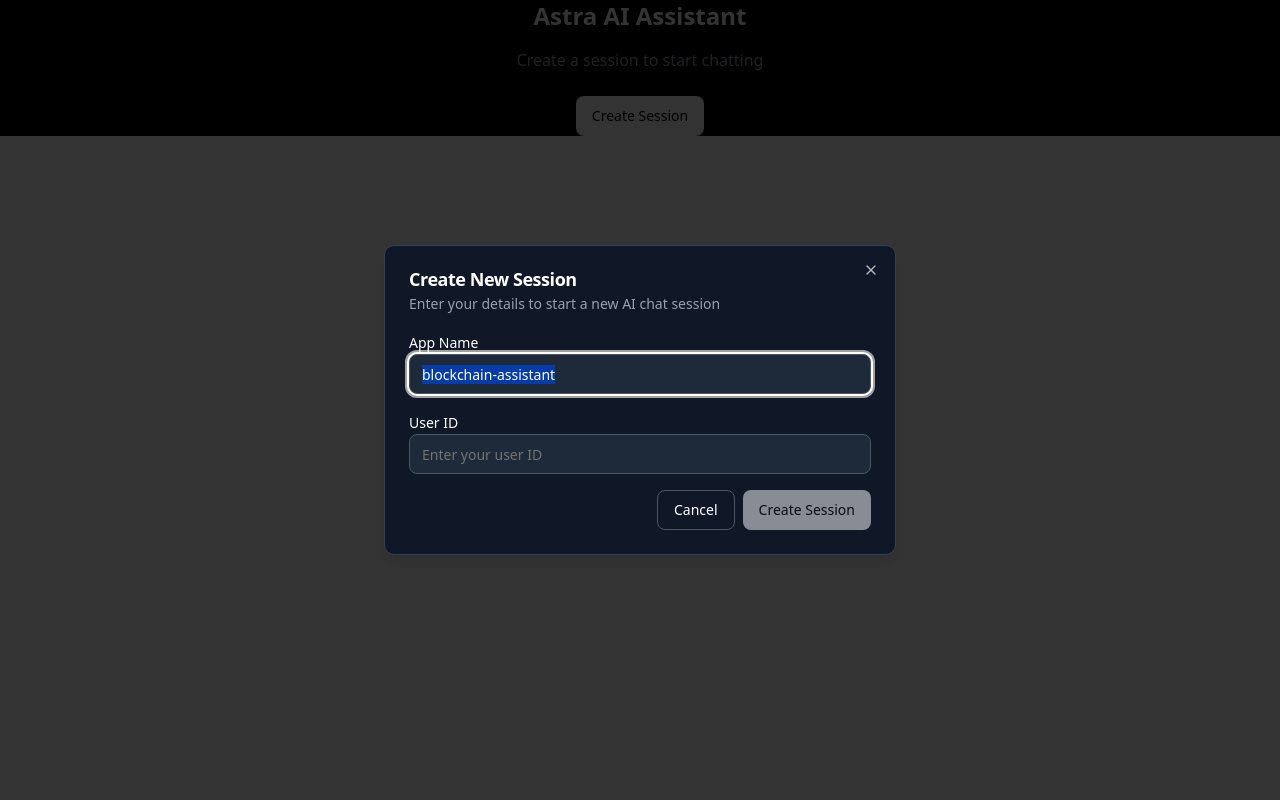
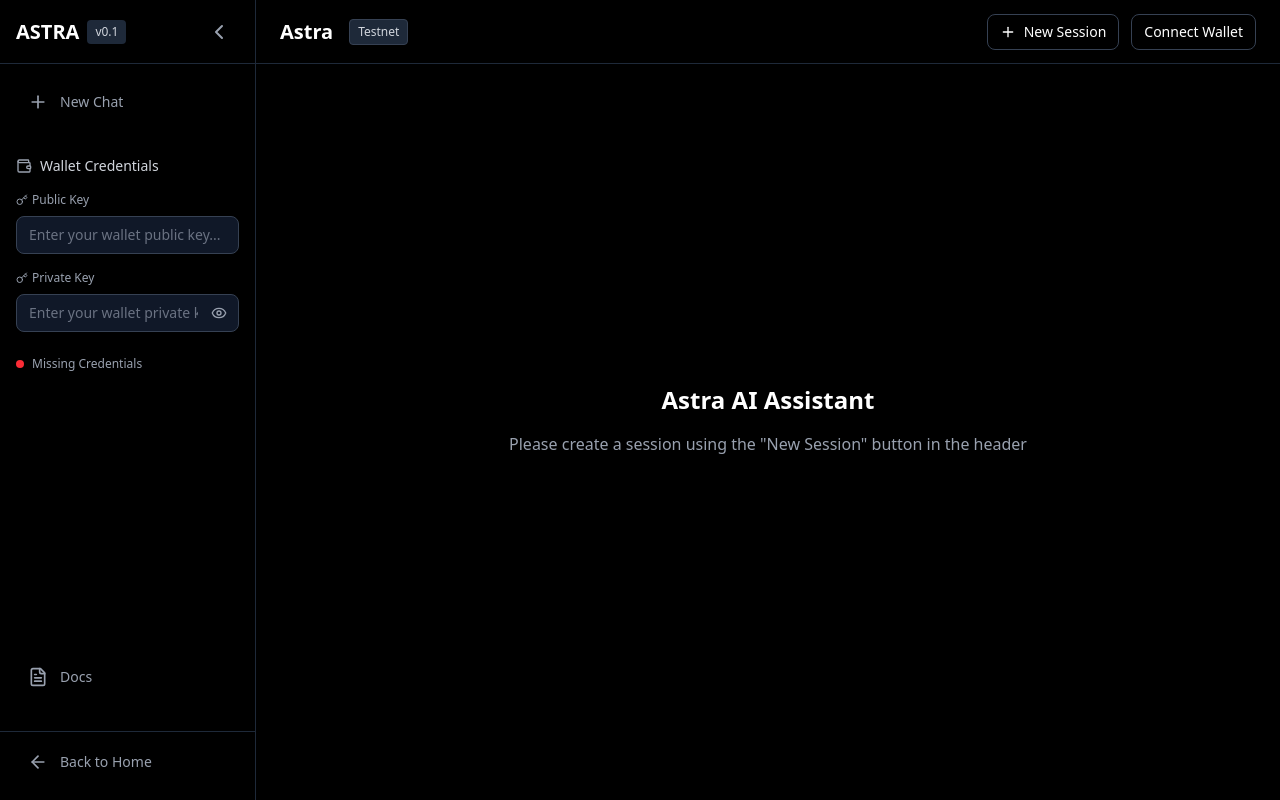
Before and after one commit to Spydiecy/Zap_Okx, a Next.js app in the folder frontend/: page /ai-chat in a window 1280 px wide. Built offline with nearby package versions, Linux system fonts and the light colour scheme.

Commit message:
fixed ai-chat route, with updated ui/ux and custom pub., pvt. keys working

```diff
--- /dev/null
+++ b/frontend/app/ai-chat/layout.tsx
@@ -0,0 +1,111 @@
+"use client"
+
+import { useState, useEffect } from "react"
+import { DashboardSidebar } from "@/components/dashboard/sidebar"
+import { Button } from "@/components/ui/button"
+import { SessionModal } from "@/components/session-modal"
+import { Plus } from "lucide-react"
+import { cn } from "@/lib/utils"
+
+export default function AiChatLayout({
+  children,
+}: Readonly<{
+  children: React.ReactNode
+}>) {
+  const [sidebarOpen, setSidebarOpen] = useState(true)
+  const [mounted, setMounted] = useState(false)
+  const [showSessionModal, setShowSessionModal] = useState(false)
+  const [sessionId, setSessionId] = useState<string | null>(null)
+  const [userId, setUserId] = useState<string>("")
+  const [appName, setAppName] = useState<string>("")
+
+  useEffect(() => {
+    setMounted(true)
+
+    // Load session data from localStorage
+    const storedSessionId = localStorage.getItem("sessionId")
+    const storedUserId = localStorage.getItem("userId")
+    const storedAppName = localStorage.getItem("appName")
+
+    if (storedSessionId) setSessionId(storedSessionId)
+    if (storedUserId) setUserId(storedUserId)
+    if (storedAppName) setAppName(storedAppName)
+  }, [])
+
+  const handleNewSession = () => {
+    setShowSessionModal(true)
+  }
+
+  const handleSessionCreated = (newSessionId: string, newUserId: string) => {
+    setSessionId(newSessionId)
+    setUserId(newUserId)
+    setAppName(localStorage.getItem("appName") || "astra-assistant")
+
+    // Trigger a custom event to notify the AI chat page to reset
+    window.dispatchEvent(new CustomEvent('newSessionCreated', {
+      detail: { sessionId: newSessionId, userId: newUserId }
+    }))
+
+    // Reload the page to reset the chat
+    window.location.reload()
+  }
+
+  if (!mounted) return null
+
+  return (
+    <div className="h-screen bg-black text-white flex overflow-hidden">
+      {/* Sidebar */}
+      <DashboardSidebar open={sidebarOpen} setOpen={setSidebarOpen} />
+
+      {/* Main Content */}
+      <div className={cn(
+        "flex-1 flex flex-col transition-all duration-300",
+        sidebarOpen ? "ml-64" : "ml-20"
+      )}>
+        {/* Top Header */}
+        <header className="h-16 border-b border-gray-800 flex items-center justify-between px-6 bg-black/90 backdrop-blur-sm">
+          <div className="flex items-center space-x-4">
+            <h1 className="text-xl font-bold">Astra</h1>
+            <span className="text-xs bg-gray-800 text-gray-300 px-2 py-1 rounded border border-gray-700">
+              Testnet
+            </span>
+          </div>
+
+          <div className="flex items-center space-x-3">
+            <Button
+              onClick={handleNewSession}
+              variant="outline"
+              size="sm"
+              className="border-gray-700 bg-transparent text-white hover:bg-gray-800 flex items-center gap-2"
+            >
+              <Plus className="w-4 h-4" />
+              New Session
+            </Button>
+            <Button
+              variant="outline"
+              size="sm"
+              className="border-gray-700 bg-transparent text-white hover:bg-gray-800"
+            >
+              Connect Wallet
+            </Button>
+          </div>
+        </header>
+
+        {/* Chat Content */}
+        <main className="flex-1 overflow-hidden">
+          {children}
+        </main>
+      </div>
+
+      {/* Session Modal */}
+      <SessionModal
+        isOpen={showSessionModal}
+        onClose={() => setShowSessionModal(false)}
+        onSessionCreated={handleSessionCreated}
+        currentSessionId={sessionId}
+        currentUserId={userId}
+        currentAppName={appName}
+      />
+    </div>
+  )
+}
--- a/frontend/app/ai-chat/page.tsx
+++ b/frontend/app/ai-chat/page.tsx
@@ -5,7 +5,6 @@ import { Button } from "@/components/ui/button"
 import { Input } from "@/components/ui/input"
 import { Paperclip, Send, Bot, User, Plus, Zap, ImageIcon } from "lucide-react"
 import { cn } from "@/lib/utils"
-import { SessionModal } from "@/components/session-modal"
 import { uploadFileToIPFS } from "@/lib/pinata"
 import { useCredentials } from "@/contexts/CredentialsContext"
 
@@ -38,7 +37,6 @@ export default function AstraChatPage() {
   const [userId, setUserId] = useState<string>("")
   const [appName, setAppName] = useState<string>("")
   const [uploadedFiles, setUploadedFiles] = useState<FileUpload[]>([])
-  const [showSessionModal, setShowSessionModal] = useState(false)
 
   // Get credentials from context
   const { publicKey, privateKey, hasCredentials, isConfirmed } = useCredentials()
@@ -92,8 +90,23 @@ export default function AstraChatPage() {
       setUserId(storedUserId)
       setAppName(storedAppName)
       initializeChat()
-    } else {
-      setShowSessionModal(true)
+    }
+
+    // Listen for new session events from the layout
+    const handleNewSession = (event: CustomEvent) => {
+      console.log('New session created:', event.detail)
+      const { sessionId: newSessionId, userId: newUserId } = event.detail
+      setSessionId(newSessionId)
+      setUserId(newUserId)
+      setAppName(localStorage.getItem("appName") || "astra-assistant")
+      setMessages([]) // Clear existing messages
+      initializeChat()
+    }
+
+    window.addEventListener('newSessionCreated', handleNewSession as EventListener)
+
+    return () => {
+      window.removeEventListener('newSessionCreated', handleNewSession as EventListener)
     }
   }, [])
 
@@ -114,13 +127,6 @@ export default function AstraChatPage() {
         timestamp: Date.now(),
       },
     ])
-  }
-
-  const handleSessionCreated = (newSessionId: string, newUserId: string) => {
-    setSessionId(newSessionId)
-    setUserId(newUserId)
-    setAppName(localStorage.getItem("appName") || "astra-assistant")
-    initializeChat()
   }
 
   const handleFileUpload = (event: React.ChangeEvent<HTMLInputElement>) => {
@@ -382,16 +388,8 @@ export default function AstraChatPage() {
       <div className="h-full bg-black text-white flex items-center justify-center">
         <div className="text-center">
           <h1 className="text-2xl font-semibold mb-4">Astra AI Assistant</h1>
-          <p className="text-gray-400 mb-6">Create a session to start chatting</p>
-          <Button onClick={() => setShowSessionModal(true)} className="bg-white text-black hover:bg-gray-200">
-            Create Session
-          </Button>
+          <p className="text-gray-400 mb-6">Please create a session using the "New Session" button in the header</p>
         </div>
-        <SessionModal
-          isOpen={showSessionModal}
-          onClose={() => setShowSessionModal(false)}
-          onSessionCreated={handleSessionCreated}
-        />
       </div>
     )
   }
@@ -554,12 +552,6 @@ export default function AstraChatPage() {
           </div>
         </div>
       </div>
-
-      <SessionModal
-        isOpen={showSessionModal}
-        onClose={() => setShowSessionModal(false)}
-        onSessionCreated={handleSessionCreated}
-      />
     </div>
   )
 }
```
